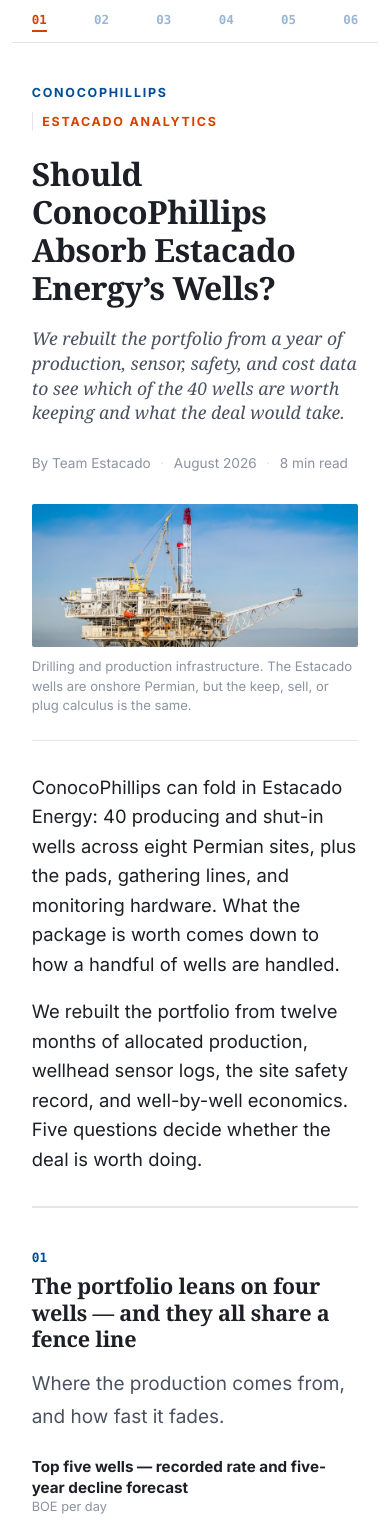
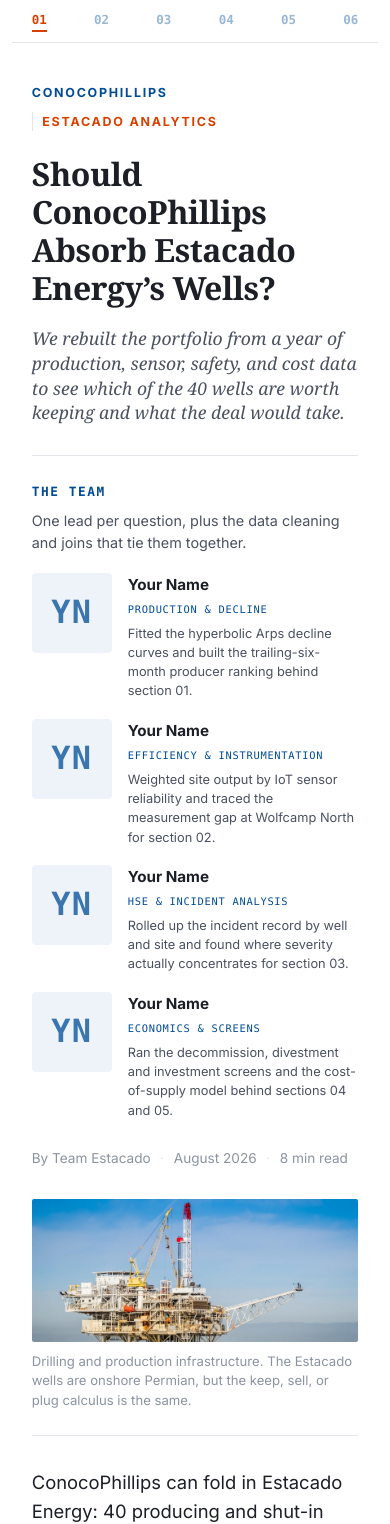
Before and after one commit to Gurshaan159/React_presentatoin, a React (Vite) app: page / in a window 390 px wide. Shown: the top 1524 px of the page. Built offline with nearby package versions, Linux system fonts and the light colour scheme.

Commit message:
Fixed merge conflicts and embed map

```diff
--- a/package.json
+++ b/package.json
@@ -10,8 +10,10 @@
     "preview": "vite preview"
   },
   "dependencies": {
+    "leaflet": "^1.9.4",
     "react": "^19.2.8",
-    "react-dom": "^19.2.8"
+    "react-dom": "^19.2.8",
+    "react-leaflet": "^5.0.0"
   },
   "devDependencies": {
     "@types/react": "^19.2.18",
--- a/src/components/report/ArticleHeader.jsx
+++ b/src/components/report/ArticleHeader.jsx
@@ -1,10 +1,12 @@
+import AuthorsSection from './AuthorsSection.jsx';
 import styles from './Report.module.css';
 
 /**
  * Article masthead: magazine-style kicker, headline (the central question),
- * dek, and an understated byline row. Scrolls with the page.
+ * dek, then the team block, then an understated byline row. Scrolls with the
+ * page.
  */
-function ArticleHeader({ article }) {
+function ArticleHeader({ article, team }) {
   const { kicker, headline, dek, byline, hero } = article;
 
   return (
@@ -16,6 +18,8 @@
 
       <h1 className={styles.headline}>{headline}</h1>
       <p className={styles.dek}>{dek}</p>
+
+      {team ? <AuthorsSection authors={team} /> : null}
 
       <p className={styles.byline}>
         <span>By {byline.authors}</span>
--- a/src/components/report/AuthorsSection.jsx
+++ b/src/components/report/AuthorsSection.jsx
@@ -10,27 +10,40 @@
 }
 
 /**
- * Closing "about the team" section — one card per author. Not one of the
- * numbered questions, so it carries no numeral marker.
+ * "The team" block — sits in the masthead between the dek and the byline. One
+ * card per author, each sized to hold a square portrait image (with an initials
+ * fallback) plus name, role, and a short line of what they did.
+ *
+ * Give a person an `image` (imported asset or URL) to show a photo; without one
+ * the card shows an initials monogram.
  */
 function AuthorsSection({ authors, id = 'team' }) {
+  if (!authors || !authors.people || !authors.people.length) return null;
+
   return (
-    <section id={id} className={styles.authors} aria-labelledby={`${id}-heading`}>
-      <p className={styles.authorsKicker}>Colophon</p>
-      <h2 id={`${id}-heading`} className={styles.authorsHeading}>
+    <section id={id} className={styles.team} aria-labelledby={`${id}-heading`}>
+      <p id={`${id}-heading`} className={styles.teamHeading}>
         {authors.heading}
-      </h2>
-      {authors.blurb ? <p className={styles.authorsBlurb}>{authors.blurb}</p> : null}
+      </p>
+      {authors.blurb ? <p className={styles.teamBlurb}>{authors.blurb}</p> : null}
 
-      <ul className={styles.authorGrid}>
+      <ul className={styles.teamGrid}>
         {authors.people.map((p) => (
-          <li key={`${p.name}-${p.role}`} className={styles.authorCard}>
-            <span className={styles.authorAvatar} aria-hidden="true">
-              {p.initials || initialsOf(p.name)}
-            </span>
-            <span className={styles.authorName}>{p.name}</span>
-            <span className={styles.authorRole}>{p.role}</span>
-            <span className={styles.authorFocus}>{p.focus}</span>
+          <li key={`${p.name}-${p.role}`} className={styles.teamCard}>
+            <div className={styles.teamPhoto}>
+              {p.image ? (
+                <img src={p.image} alt={p.name} loading="lazy" />
+              ) : (
+                <span className={styles.teamMono} aria-hidden="true">
+                  {p.initials || initialsOf(p.name)}
+                </span>
+              )}
+            </div>
+            <div className={styles.teamText}>
+              <span className={styles.teamName}>{p.name}</span>
+              <span className={styles.teamRole}>{p.role}</span>
+              <span className={styles.teamFocus}>{p.focus}</span>
+            </div>
           </li>
         ))}
       </ul>
--- a/src/components/report/Report.module.css
+++ b/src/components/report/Report.module.css
@@ -376,90 +376,105 @@
   font-weight: 600;
 }
 
-/* ---------- Authors ---------- */
-.authors {
-  margin-top: clamp(3.5rem, 8vw, 5.5rem);
-  padding-top: clamp(2rem, 5vw, 3rem);
-  border-top: 2px solid var(--est-blue);
+/* ---------- The team (in the masthead, between dek and byline) ---------- */
+.team {
+  margin: 1.9rem 0 0;
+  padding-top: 1.6rem;
+  border-top: 1px solid var(--est-gray-border);
   scroll-margin-top: 4.5rem;
 }
-.authorsKicker {
-  margin: 0 0 0.6rem;
+.teamHeading {
+  margin: 0;
   font-family: var(--est-font-mono);
   font-size: var(--est-type-marker, 0.8rem);
   font-weight: 600;
-  letter-spacing: 0.1em;
+  letter-spacing: 0.12em;
   text-transform: uppercase;
   color: var(--est-blue);
 }
-.authorsHeading {
-  margin: 0;
-  font-family: var(--est-font-serif);
+.teamBlurb {
+  margin: 0.5rem 0 0;
+  max-width: 60ch;
+  font-size: 0.9rem;
+  line-height: 1.55;
+  color: var(--est-slate);
+}
+.teamGrid {
+  list-style: none;
+  margin: 1.15rem 0 0;
+  padding: 0;
+  display: grid;
+  grid-template-columns: repeat(4, minmax(0, 1fr));
+  gap: clamp(0.85rem, 2vw, 1.6rem);
+}
+.teamCard {
+  display: flex;
+  flex-direction: column;
+}
+.teamPhoto {
+  aspect-ratio: 1 / 1;
+  width: 100%;
+  margin-bottom: 0.55rem;
+  border-radius: 4px;
+  overflow: hidden;
+  background: var(--est-blue-wash);
+  display: grid;
+  place-items: center;
+}
+.teamText {
+  display: flex;
+  flex-direction: column;
+  gap: 0.28rem;
+  min-width: 0;
+}
+
+/* Narrow screens: one column, photo beside the text so it stays compact. */
+@media (max-width: 48rem) {
+  .teamGrid {
+    grid-template-columns: minmax(0, 1fr);
+    gap: 1.15rem;
+  }
+  .teamCard {
+    flex-direction: row;
+    align-items: flex-start;
+    gap: 1rem;
+  }
+  .teamPhoto {
+    width: 5rem;
+    aspect-ratio: 1 / 1;
+    flex: none;
+    margin-bottom: 0;
+  }
+}
+.teamPhoto img {
+  width: 100%;
+  height: 100%;
+  object-fit: cover;
+  display: block;
+}
+.teamMono {
+  font-family: var(--est-font-mono);
+  font-weight: 600;
+  font-size: clamp(2rem, 7vw, 3.1rem);
+  letter-spacing: 0.04em;
+  color: var(--est-blue);
+  opacity: 0.75;
+}
+.teamName {
   font-weight: 700;
-  font-size: var(--est-type-subhead);
-  letter-spacing: -0.01em;
+  font-size: 0.95rem;
   color: var(--est-charcoal);
 }
-.authorsBlurb {
-  margin: 0.7rem 0 0;
-  max-width: 60ch;
-  font-size: 0.98rem;
-  line-height: 1.6;
-  color: var(--est-slate);
-}
-.authorGrid {
-  list-style: none;
-  margin: 1.75rem 0 0;
-  padding: 0;
-  display: grid;
-  grid-template-columns: repeat(2, minmax(0, 1fr));
-  gap: 1px;
-  background: var(--est-gray-border);
-  border: 1px solid var(--est-gray-border);
-  border-radius: 2px;
-  overflow: hidden;
-}
-@media (max-width: 34rem) {
-  .authorGrid {
-    grid-template-columns: minmax(0, 1fr);
-  }
-}
-.authorCard {
-  background: var(--est-white);
-  padding: 1.25rem 1.1rem 1.35rem;
-  display: flex;
-  flex-direction: column;
-  gap: 0.32rem;
-}
-.authorAvatar {
-  width: 2.4rem;
-  height: 2.4rem;
-  margin-bottom: 0.55rem;
-  border-radius: 50%;
-  display: grid;
-  place-items: center;
-  background: var(--est-blue-wash);
-  color: var(--est-blue);
+.teamRole {
   font-family: var(--est-font-mono);
-  font-weight: 600;
-  font-size: 0.82rem;
-  letter-spacing: 0.02em;
-}
-.authorName {
-  font-weight: 700;
-  font-size: 1rem;
-  color: var(--est-charcoal);
-}
-.authorRole {
-  font-family: var(--est-font-mono);
-  font-size: 0.68rem;
-  letter-spacing: 0.08em;
+  font-size: 0.65rem;
+  letter-spacing: 0.07em;
   text-transform: uppercase;
   color: var(--est-blue);
 }
-.authorFocus {
-  margin-top: 0.2rem;
-  font-size: 0.86rem;
+.teamFocus {
+  margin-top: 0.15rem;
+  font-size: 0.8rem;
   line-height: 1.5;
   color: var(--est-slate);
 }
--- a/src/components/report/ReportView.jsx
+++ b/src/components/report/ReportView.jsx
@@ -6,7 +6,6 @@
 import QuickNav from './QuickNav.jsx';
 import ArticleSection from './ArticleSection.jsx';
 import Conclusion from './Conclusion.jsx';
-import AuthorsSection from './AuthorsSection.jsx';
 import ReportFooter from './ReportFooter.jsx';
 import styles from './Report.module.css';
 
@@ -73,7 +72,7 @@
         <QuickNav items={NAV_ITEMS} activeId={activeId} onJump={handleJump} />
 
         <article className={styles.article}>
-          <ArticleHeader article={article} />
+          <ArticleHeader article={article} team={authors} />
           <Lede paragraphs={lede} />
 
           {questions.map((q) => (
@@ -92,7 +91,6 @@
           ))}
 
           <Conclusion id={VERDICT_ID} verdict={verdict} />
-          <AuthorsSection authors={authors} />
           <ReportFooter meta={article.byline} />
 
           <button type="button" className={styles.backToTop} onClick={handleToTop}>
--- a/src/components/report/reportContent.js
+++ b/src/components/report/reportContent.js
@@ -1,7 +1,7 @@
-import { Q3HseRiskChart } from './vizSlots.jsx';
 import Q1DeclineChart from './Q1DeclineChart.jsx';
 import Q2EfficiencyChart from './Q2EfficiencyChart.jsx';
 import Q4EconomicsChart from './Q4EconomicsChart.jsx';
+import Map from '../../Map.jsx';
 import heroImage from '../../assets/exploration-and-drilling.jpg';
 import hseImage from '../../assets/hse-rig-incident.jpg';
 
@@ -31,8 +31,8 @@
 ];
 
 /**
- * The five article sections. `Visual` is the component slot for that section's
- * chart or table — a marked placeholder in vizSlots.jsx until it is built.
+ * The five article sections. `Visual` is the section's chart / table / map
+ * component (each reads its own committed data file under src/Data).
  * `railLabel` is the short title shown in the "In this piece" side rail.
  */
 export const questions = [
@@ -70,7 +70,8 @@
     id: 'q3',
     number: '03',
     railLabel: 'The safety record',
-    // FINDING: HSE severity concentrated in the same S05 wells + W0001; correlates with high pressure, vibration, low sensor reliability.
+    // FINDING: HSE incidents concentrate at S05 Wolfcamp North (66 of 145) and W0001 at S04;
+    // S03 Midland Central, the investment target, is nearly clean (2).
     subhead: 'The safety problem and the production are the same wells',
     image: {
       src: hseImage,
@@ -80,9 +81,9 @@
       caption: 'A rig fire and partial collapse. Catastrophic HSE events are rare, but they are the tail risk the site screen exists to catch before it gets there.',
     },
     leadIn: 'Which sites carry the safety risk, and which operational signals move with it.',
-    Visual: Q3HseRiskChart,
+    Visual: Map,
     caption:
-      'Cumulative HSE incident severity by well against wellhead pressure and sensor reliability. The high-severity cluster is the high-pressure Wolfcamp completions at S05.',
+      'The eight Estacado sites across the Permian Basin, coloured by HSE risk band. Click a site for its incident record, root causes, and per-well production.',
     analysis: [
       'The wells generating the production are the wells generating the incidents. W0037, W0010, W0017 and W0019 at Wolfcamp North each log 11–19 recorded incidents — uncontrolled releases, an H2S hospitalization, repeated flare-permit breaches — with W0001 at Odessa Yard a second outlier: 14 incidents against almost no output.',
       'Severity tracks with high wellhead pressure (~7,300 psi vs. ~6,500 elsewhere), equipment vibration, and weak monitoring — an integrity-and-instrumentation problem, not a crew problem, which means capital can fix it.',
@@ -175,13 +176,14 @@
 };
 
 /**
- * The team behind the analysis. `initials` is optional — the card derives them
- * from `name` when omitted. Replace the placeholder names.
+ * The team behind the analysis — shown in the masthead between the dek and the
+ * byline. Per person: `image` (optional imported asset / URL for a photo;
+ * without it the card shows an initials monogram), `initials` (optional, else
+ * derived from `name`), `role`, `focus`. Replace the placeholder names.
  */
 export const authors = {
   heading: 'The team',
-  blurb:
-    'Four of us built this — one lead per question, plus the data cleaning and joins that tie them together.',
+  blurb: 'One lead per question, plus the data cleaning and joins that tie them together.',
   people: [
     {
       name: 'Your Name',
```
Also changed, not shown: 1 other file (tests, documents, lock files or other folders).
